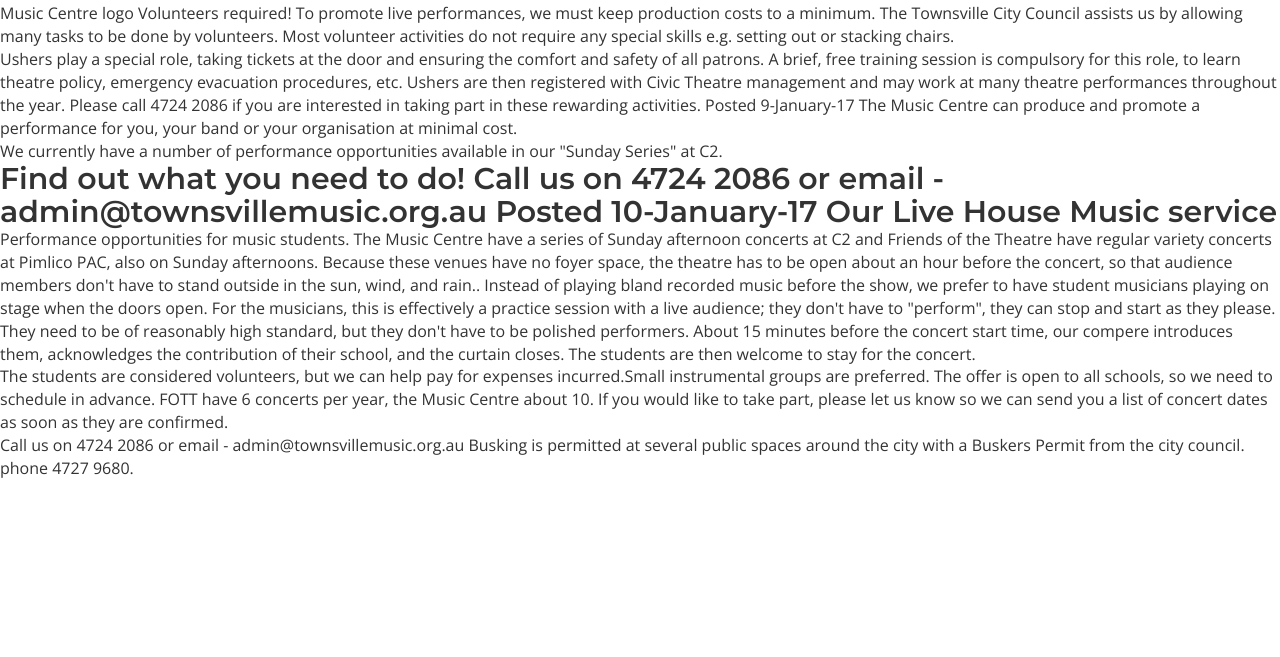
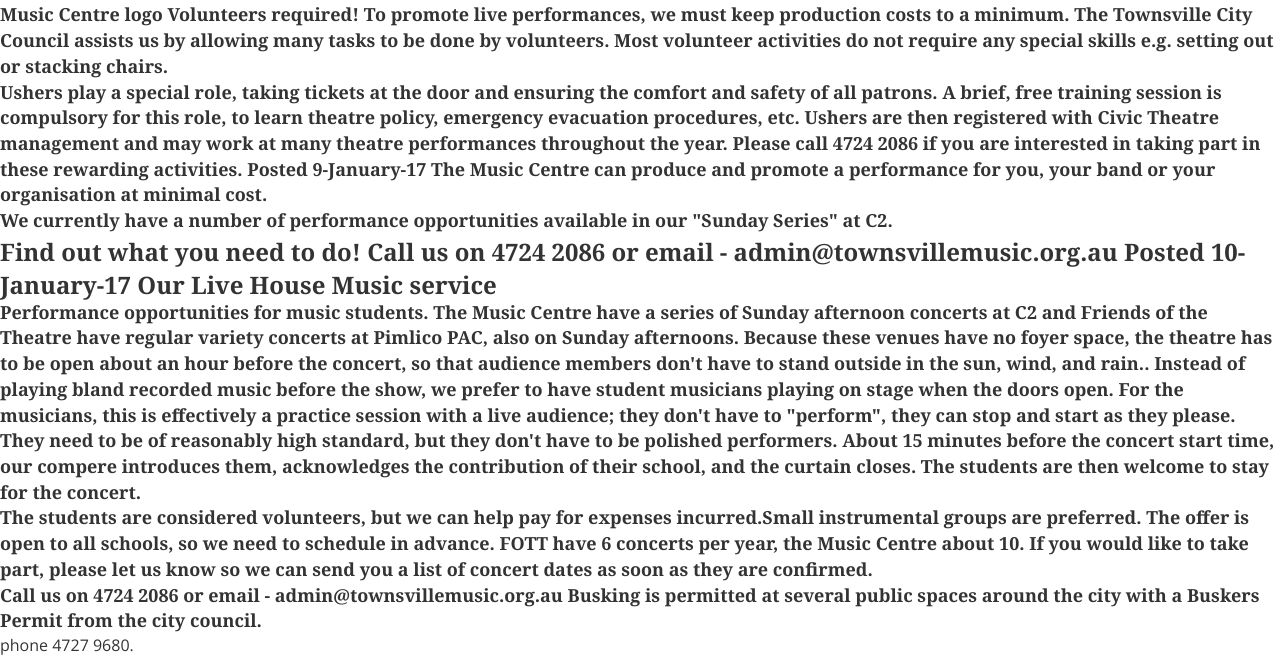
Before and after one commit to krishna3894/M2, a plain HTML site: page BulletinBoard.html in a window 1280 px wide. Shown: the part 310-967 px from the top of the page. Before the commit the page ends 800 px from the top, so only its background shows below. Drawn offline with nearby package versions, Linux system fonts and the light colour scheme.

Commit message:
Add files via upload

```diff
--- a/BulletinBoard.html
+++ b/BulletinBoard.html
@@ -58,44 +58,44 @@
 </div>
 
 
-<h1>Posted 9-January-17</h1>:
-<p>Music Centre logo Volunteers required!
+<h1><b><font face="Cambria, Hoefler Text, Liberation Serif, Times, Times New Roman, serif" size="+2" color="#FD1519">Posted 9-January-17</font></b></h1>:
+<p><b><font face="Cambria, Hoefler Text, Liberation Serif, Times, Times New Roman, serif" size="+1">Music Centre logo Volunteers required!
 To promote live performances, we must keep production costs to a minimum.
 The Townsville City Council assists us by allowing many tasks to be done by volunteers.
-Most volunteer activities do not require any special skills e.g. setting out or stacking chairs. </p>
+Most volunteer activities do not require any special skills e.g. setting out or stacking chairs. </font></b></p>
 
-<p>Ushers play a special role, taking tickets at the door and ensuring the comfort and safety of all patrons.
+<p><b><font face="Cambria, Hoefler Text, Liberation Serif, Times, Times New Roman, serif" size="+1">Ushers play a special role, taking tickets at the door and ensuring the comfort and safety of all patrons.
 A brief, free training session is compulsory for this role, to learn theatre policy, emergency evacuation procedures, etc.
 Ushers are then registered with Civic Theatre management and may work at many theatre performances throughout the year.
 Please call 4724 2086
 if you are interested in taking part in these rewarding activities.
 Posted 9-January-17
-The Music Centre can produce and promote a performance for you, your band or your organisation at minimal cost. </p>
+The Music Centre can produce and promote a performance for you, your band or your organisation at minimal cost. </font></b></p>
 
-<p>We currently have a number of performance opportunities available in our "Sunday Series" at C2. </p>
+<p><b><font face="Cambria, Hoefler Text, Liberation Serif, Times, Times New Roman, serif" size="+1">We currently have a number of performance opportunities available in our "Sunday Series" at C2. </font></b></p>
 
 
 
 
 
 
-<h2>Find out what you need to do! Call us on 4724 2086 or email -
+<h2><b><font face="Cambria, Hoefler Text, Liberation Serif, Times, Times New Roman, serif" size="+2">Find out what you need to do! Call us on 4724 2086 or email -
 admin@townsvillemusic.org.au
 Posted 10-January-17
-Our Live House Music service </h2>
+Our Live House Music service </font></b></h2>
 
-<p>Performance opportunities for music students.
+<p><b><font face="Cambria, Hoefler Text, Liberation Serif, Times, Times New Roman, serif" size="+1">Performance opportunities for music students.
 
 The Music Centre have a series of Sunday afternoon concerts at C2 and Friends of the Theatre have regular variety concerts at Pimlico PAC, also on Sunday afternoons. Because these venues have no foyer space, the theatre has to be open about an hour before the concert, so that audience members don't have to stand outside in the sun, wind, and rain..
 
 Instead of playing bland recorded music before the show, we prefer to have student musicians playing on stage when the doors open.
-For the musicians, this is effectively a practice session with a live audience; they don't have to "perform", they can stop and start as they please. They need to be of reasonably high standard, but they don't have to be polished performers. About 15 minutes before the concert start time, our compere introduces them, acknowledges the contribution of their school, and the curtain closes. The students are then welcome to stay for the concert. </p>
-<p>
-The students are considered volunteers, but we can help pay for expenses incurred.Small instrumental groups are preferred. The offer is open to all schools, so we need to schedule in advance. FOTT have 6 concerts per year, the Music Centre about 10. If you would like to take part, please let us know so we can send you a list of concert dates as soon as they are confirmed. </p>
-<p>
+For the musicians, this is effectively a practice session with a live audience; they don't have to "perform", they can stop and start as they please. They need to be of reasonably high standard, but they don't have to be polished performers. About 15 minutes before the concert start time, our compere introduces them, acknowledges the contribution of their school, and the curtain closes. The students are then welcome to stay for the concert.</font></b> </p>
+<p><b><font face="Cambria, Hoefler Text, Liberation Serif, Times, Times New Roman, serif" size="+1">
+The students are considered volunteers, but we can help pay for expenses incurred.Small instrumental groups are preferred. The offer is open to all schools, so we need to schedule in advance. FOTT have 6 concerts per year, the Music Centre about 10. If you would like to take part, please let us know so we can send you a list of concert dates as soon as they are confirmed. </font></b></p>
+<p><b><font face="Cambria, Hoefler Text, Liberation Serif, Times, Times New Roman, serif" size="+1">
 Call us on 4724 2086 or email -
 admin@townsvillemusic.org.au
-Busking is permitted at several public spaces around the city with a Buskers Permit from the city council.</p>
+Busking is permitted at several public spaces around the city with a Buskers Permit from the city council.</font></b></p>
 phone 4727 9680.
 
 
```
Also changed, not shown: Aboutus.html (+10 -11 lines).
